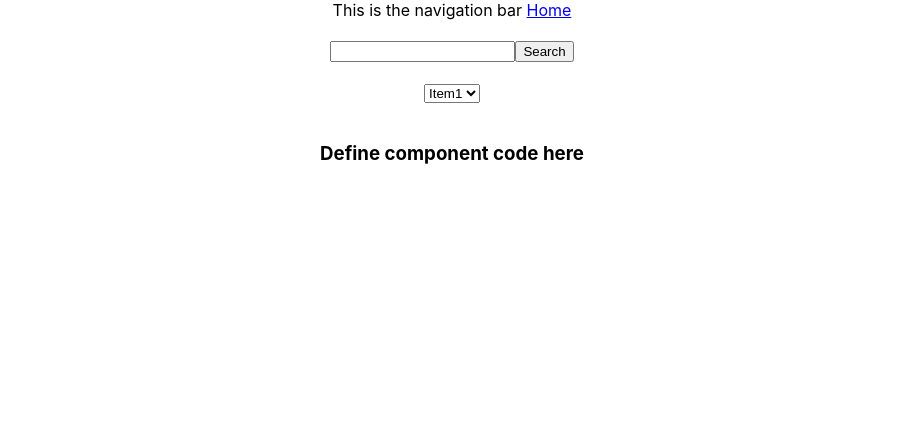
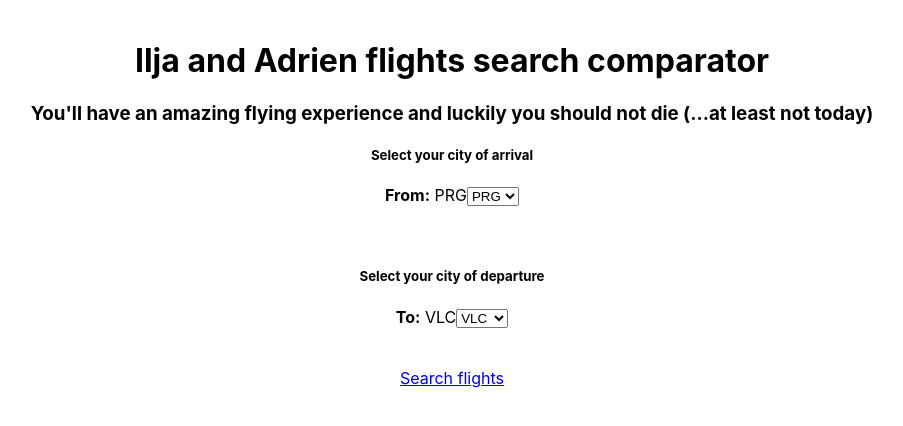
Before and after one commit to Swayndev/hackathon-week9-react, a React (Create React App) app: page / in a window 1280 px wide. Shown: the top 426 px of the page, without its empty margins (188-1091 px from the left). Built offline with nearby package versions, Linux system fonts and the light colour scheme.

Commit message:
Home page with basic city selection and displaying the flights

```diff
--- a/package.json
+++ b/package.json
@@ -6,6 +6,7 @@
     "@testing-library/jest-dom": "^5.16.2",
     "@testing-library/react": "^12.1.4",
     "@testing-library/user-event": "^13.5.0",
+    "luxon": "^2.3.1",
     "react": "^17.0.2",
     "react-dom": "^17.0.2",
     "react-router-dom": "^6.2.2",
--- a/src/App.js
+++ b/src/App.js
@@ -2,32 +2,37 @@ import './App.css';
 // ============
 import {useState, useEffect} from 'react';
 import { BrowserRouter as Router, Routes, Route, Link } from 'react-router-dom';
+
 // =====Components to immport========
-import Component from './components/Component';
-import SearchBar from './components/SearchBar';
+import Home from './components/Home';
+
+import Flights from './components/Flights';
+// import SearchBar from './components/SearchBar';
 
 function App() {
+
+
+
+
+
+
+
+
+
   return (
     <div className="App">
 
       <Router>
-        {/**
-      **/}
+        {/** **/}
 
-        <nav>
-          This is the navigation bar
-          {' '}
-          <Link to="/">Home</Link>
 
-          </nav>
-        <br/>
-        <SearchBar />
         <br/>
 
         <Routes>
-          <Route path="/" element={<Component />} />
+          <Route path="/" element={<Home />} />
+          <Route path="/flights" element={<Flights />} />
           {/**
-          <Route path="/:query" element={<Component />} />
+          <Route path="/flights" element={<Flights />} />
           <Route path="/:type/:query" element={<Component />} />
         **/}
         </Routes>
--- a/src/components/Component.js
+++ /dev/null
@@ -1,16 +0,0 @@
-import {useState, useEffect} from 'react'
-
-const Component = () => {
-
-
-
-
-    return (
-    <div>
-    <h3>Define component code here</h3>
-
-    </div>
-  )
-}
-
-export default Component
--- /dev/null
+++ b/src/components/Flight.js
@@ -0,0 +1,9 @@
+function Flight ({flightKey}) {
+return (
+    <div>
+        <p>{flightKey.airlines}</p>
+    </div>
+)
+}
+
+export default Flight
--- /dev/null
+++ b/src/components/Flights.js
@@ -0,0 +1,53 @@
+import {useEffect, useState} from 'react';
+import Flight from './Flight.js'
+
+import {  Link } from 'react-router-dom';
+
+function Flights() {
+
+    const [flights, setFlights] = useState([])
+
+    const [departureCity, setDepartureCity] = useState('PRG');
+
+  const [arrivalCity, setArrivalCity] = useState('VLC');
+
+
+
+    const url = `https://api.skypicker.com/flights?fly_from=${departureCity}&fly_to=${arrivalCity}&partner=data4youcbp202106&limit=5`;
+    const [loading, setLoading ] = useState(false);
+    async function getData() {
+        const resp =await fetch(url);
+        const data = await resp.json();
+        data && setFlights(data.data)
+        setLoading(true)
+    }
+
+
+    useEffect(()=> {
+        getData();
+        }, []
+    )
+
+
+console.log(flights);
+
+
+
+    return (
+        <div>
+
+    <Link to={`/`}>Home</Link>
+
+
+    {!loading ? <div>
+    <p>Loading</p><p> ローディング　しばらくお待ちください。</p></div>:
+    flights.map((flight, index) => {
+      return (
+      <Flight key={index} flightKey={flight}/>
+      )
+    })
+    }
+        </div>
+    )
+}
+export default Flights
--- /dev/null
+++ b/src/components/Home.js
@@ -0,0 +1,72 @@
+import {useState, useEffect} from 'react'
+
+import {  Link } from 'react-router-dom';
+
+const Home = () => {
+  const departures = ['PRG', 'LON', 'FRA', 'CDG', 'MAD']
+  const [departureCity, setDepartureCity] = useState('PRG');
+
+  const arrivals = ['VLC', 'MIL', 'STO', 'LIS', 'CGN']
+  const [arrivalCity, setArrivalCity] = useState('VLC');
+
+
+
+  // const handledepature = () => {
+  //     departures.
+  // }
+
+  // const handlearrival = () => {
+  //     arrivals.
+  // }
+
+    return (
+    <div>
+      <h1>Ilja and Adrien flights search comparator</h1>
+
+      <h3>You'll have an amazing flying experience and luckily you should not die (...at least not today)</h3>
+      <span>
+
+        <div className='city_from'>
+        <h5> Select your city of arrival</h5>
+        <strong>From:</strong> {departureCity}
+
+        <select
+          defaultValue={departureCity}
+
+          onChange={(e) => setDepartureCity(e.target.value)}>
+
+          {departures.map((iata, i) => (
+            <option key={i} value={iata}>{iata}</option>
+          ))}
+        </select>
+        </div>
+        <br/>
+
+        <br/>
+        <div className='city_to'>
+        <h5> Select your city of departure</h5>
+        <strong>To:</strong> {arrivalCity}
+
+        <select
+          defaultValue={arrivalCity}
+
+          onChange={(e) => setArrivalCity(e.target.value)}>
+
+          {arrivals.map((iata, i) => (
+            <option key={i} value={iata}>{iata}</option>
+          ))}
+        </select>
+
+        </div>
+        {/** THIS IS TEMPLATE FOR DROP DOWN MENU
+
+        **/}
+      </span>
+      <br/><br/>
+      <Link to={`/flights`}>Search flights</Link>
+
+    </div>
+  )
+}
+
+export default Home
```
Also changed, not shown: src/searchmenu/SearchBar.js (renamed from src/components/SearchBar.js), src/searchmenu/SearchResult.js (renamed from src/components/SearchResult.js), 1 other file (tests, documents, lock files or other folders).
